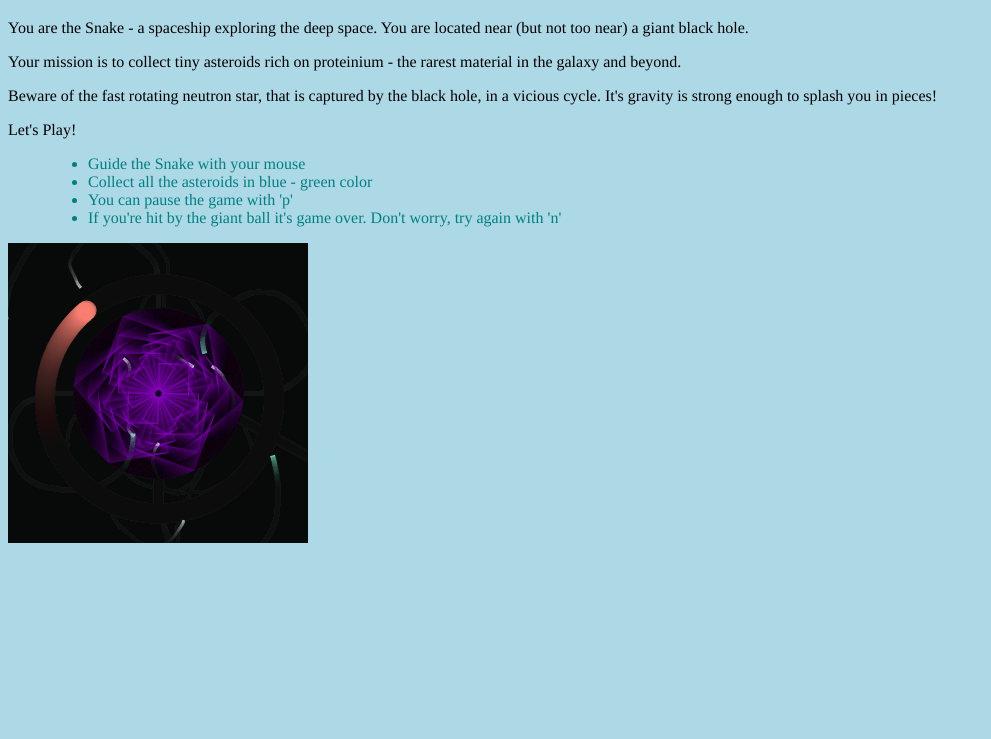
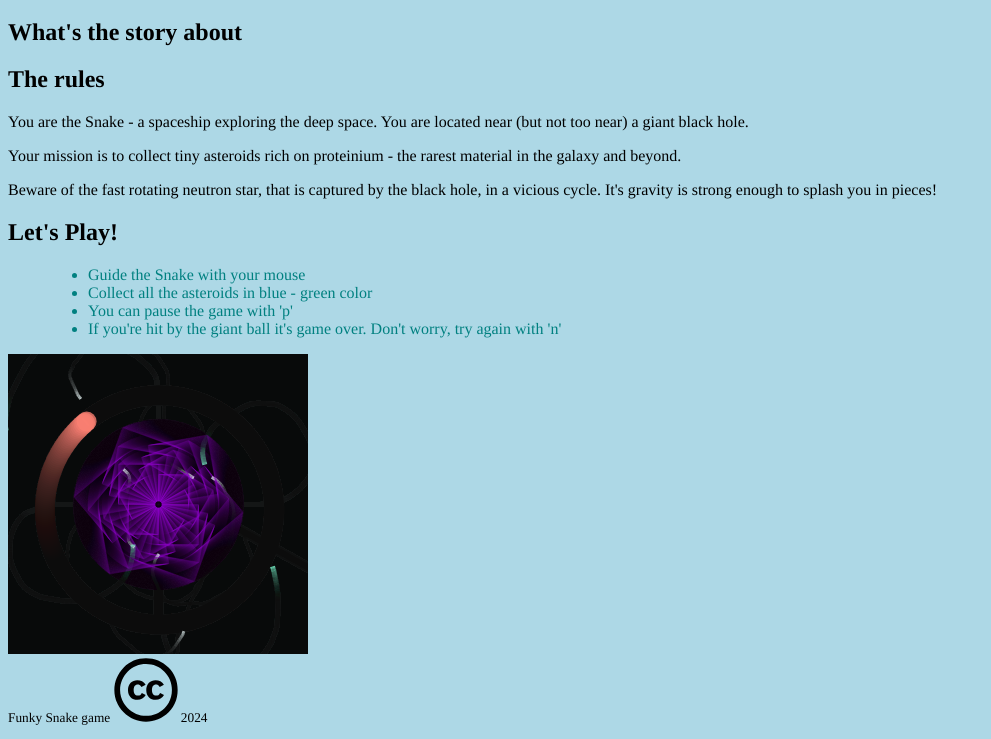
Before and after one commit to FunkySnake/xgame-js, a plain HTML site: page src/snake.html in a window 1280 px wide. Shown: the part 61-800 px from the top of the page, without its empty margins (0-991 px from the left). Drawn offline with Linux system fonts and the light colour scheme.

Commit message:
Include better formatting and CC footer.

```diff
--- a/src/snake.html
+++ b/src/snake.html
@@ -13,18 +13,22 @@
     <link rel="stylesheet" href="./css/snake-style.css">
 </head>
 <body>
+<header>
     <h1>Hello, Snake!</h1>
-<p>You are the Snake - a spaceship exploring the deep space.
-    You are located near (but not too near) a giant black hole.
-</p>
-<p>
-    Your mission is to collect tiny asteroids rich on proteinium - the rarest material in the galaxy and beyond.
-</p>
-<p>
-    Beware of the fast rotating neutron star, that is captured by the black hole, in a vicious cycle.
-    It's gravity is strong enough to splash you in pieces!
-</p>
-Let's Play!
+</header>
+<main>
+    <h2>What's the story about</h2>
+    <article>
+        <h2>The rules</h2>
+        <p>You are the Snake - a spaceship exploring the deep space. You are located near (but not too near) a giant
+            black hole.</p>
+        <p>Your mission is to collect tiny asteroids rich on proteinium - the rarest material in the galaxy and
+            beyond.</p>
+        <p>Beware of the fast rotating neutron star, that is captured by the black hole, in a vicious cycle. It's
+            gravity is strong enough to splash you in pieces!</p>
+    </article>
+    <article>
+        <h2>Let's Play!</h2>
         <ul>
             <li>Guide the Snake with your mouse</li>
             <li>Collect all the asteroids in blue - green color</li>
@@ -37,5 +41,28 @@ Let's Play!
                 GameOfSnake(document.getElementById('space')).start();
             </script>
         </div>
+    </article>
+</main>
+<footer>
+    <small>
+        Funky Snake game
+        <?xml version="1.0" encoding="utf-8"?>
+        <svg version="1.1" xmlns="http://www.w3.org/2000/svg" xmlns:xlink="http://www.w3.org/1999/xlink" width="64px"
+             height="64px">
+            <path d="M31.957,0.311c-8.682,0-16.322,3.213-22.226,9.203
+                    	C3.653,15.678,0.354,23.666,0.354,32c0,8.422,3.212,16.236,9.29,22.313c6.078,6.078,13.978,9.377,22.313,9.377
+                    	c8.334,0,16.409-3.299,22.66-9.463c5.904-5.817,9.029-13.544,9.029-22.227c0-8.595-3.125-16.408-9.116-22.399
+                    	C48.453,3.523,40.639,0.311,31.957,0.311z M32.043,6.041c7.12,0,13.458,2.691,18.406,7.641c4.862,4.861,7.466,11.286,7.466,18.318
+                    	c0,7.119-2.518,13.371-7.379,18.146c-5.123,5.035-11.721,7.727-18.493,7.727c-6.858,0-13.283-2.691-18.232-7.641
+                    	C8.862,45.283,6.084,38.772,6.084,32c0-6.858,2.778-13.369,7.727-18.406C18.673,8.646,24.924,6.041,32.043,6.041z"/>
+            <path id="c" d="M31.635,26.734c-1.79-3.264-4.844-4.563-8.389-4.563
+                    	c-5.16,0-9.267,3.65-9.267,9.828c0,6.283,3.861,9.829,9.442,9.829c3.581,0,6.635-1.966,8.319-4.949l-3.931-2.001
+                    	c-0.878,2.105-2.212,2.738-3.896,2.738c-2.914,0-4.248-2.422-4.248-5.617c0-3.193,1.124-5.616,4.248-5.616
+                    	c0.842,0,2.527,0.456,3.51,2.563L31.635,26.734z"/>
+            <use xlink:href="#c" transform="translate(18.281)"/>
+        </svg>
+        2024
+    </small>
+</footer>
 </body>
 </html>
```
Lines whose indentation alone changed are shown as unchanged.
